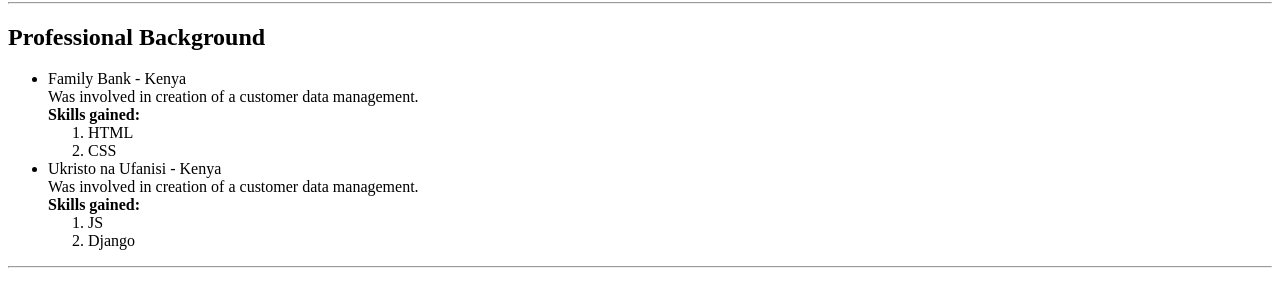
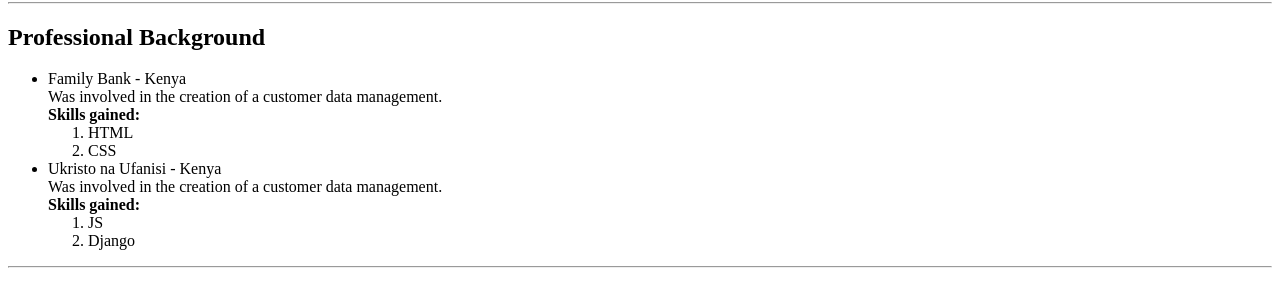
Before and after one commit to K-sys-ctrl/html-portfolio, a plain HTML site: page index.html in a window 1280 px wide. Shown: the part 454-739 px from the top of the page. Drawn offline with Linux system fonts and the light colour scheme.

Commit message:
Update index.html

```diff
--- a/index.html
+++ b/index.html
@@ -18,13 +18,13 @@
       <hr />
    <h2>Professional Background</h2>
    <ul>
-      <li>Family Bank - Kenya <br>Was involved in creation of a customer data management. <br><strong>Skills gained:</strong>
+      <li>Family Bank - Kenya <br>Was involved in the creation of a customer data management. <br><strong>Skills gained:</strong>
          <ol>
             <li>HTML</li>
             <li>CSS</li>
          </ol>
       </li>
-      <li>Ukristo na Ufanisi - Kenya <br>Was involved in creation of a customer data management. <br> <strong>Skills gained:</strong>
+      <li>Ukristo na Ufanisi - Kenya <br>Was involved in the creation of a customer data management. <br> <strong>Skills gained:</strong>
          <ol>
             <li>JS</li>
             <li>Django</li>
```
